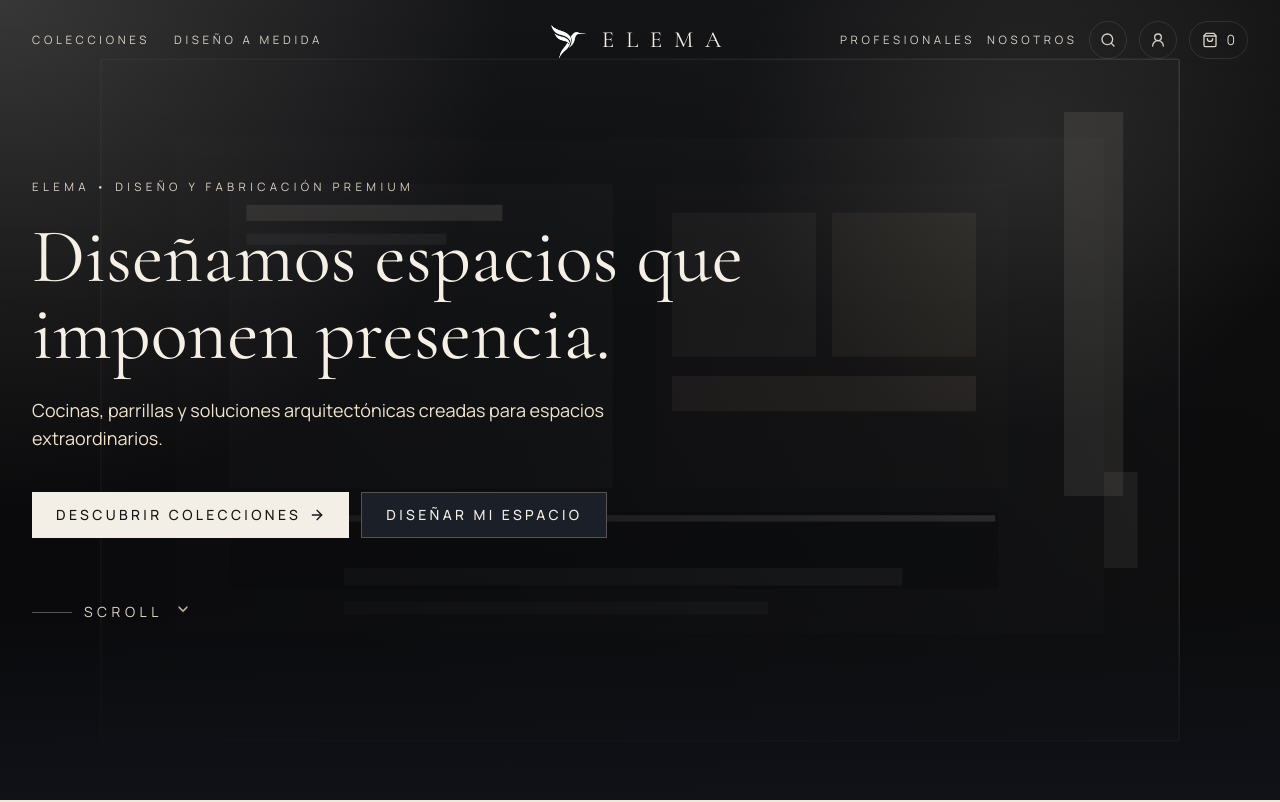
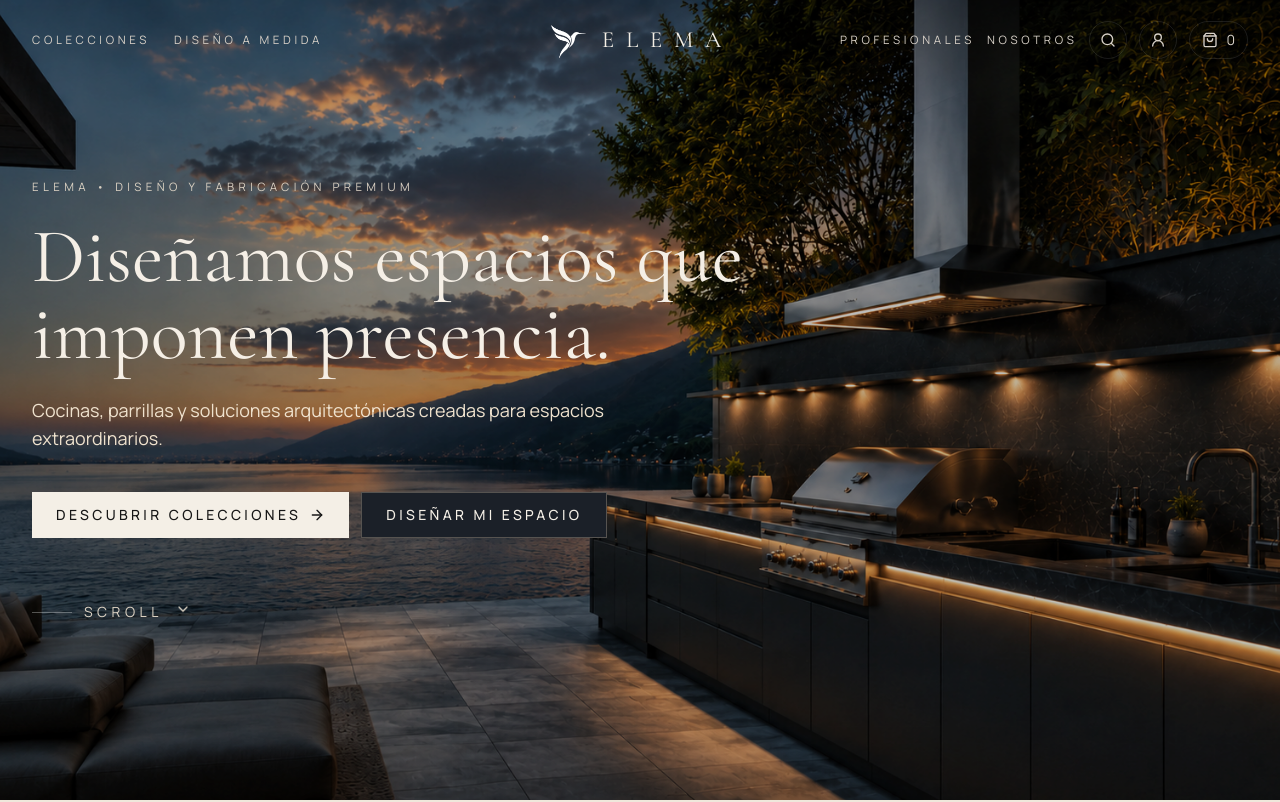
Before and after one commit to paredesvicente237-ctrl/elema-web, a Next.js app: page / in a window 1280 px wide. Shown: the top 802 px of the page. Built offline with nearby package versions, Linux system fonts and the light colour scheme.

Commit message:
feat: add luxury waterfront hero image

```diff
--- a/src/app/page.tsx
+++ b/src/app/page.tsx
@@ -18,10 +18,10 @@
   return (
     <main className="overflow-x-hidden bg-[#efe8dc] text-[#171717]">
       <section className="relative isolate min-h-[100svh] overflow-hidden bg-[#12141a]">
-        <div className="absolute inset-0 bg-[url('/images/hero-elema.svg')] bg-cover bg-center" />
-        <div className="absolute inset-0 bg-[radial-gradient(circle_at_top_left,rgba(245,239,230,0.16),transparent_34%),radial-gradient(circle_at_80%_18%,rgba(190,183,170,0.12),transparent_24%),linear-gradient(95deg,rgba(10,10,12,0.84)_0%,rgba(9,10,13,0.7)_42%,rgba(12,13,16,0.32)_100%)]" />
-        <div className="absolute inset-0 bg-[linear-gradient(180deg,rgba(255,255,255,0.04),transparent_40%,rgba(6,6,6,0.24))]" />
-        <div className="absolute inset-x-0 bottom-0 h-48 bg-gradient-to-t from-[#101218] to-transparent" />
+        <Image src="/images/hero-luxury-waterfront.png" alt="" fill sizes="100vw" className="object-cover object-center" quality={90} priority />
+        <div className="absolute inset-0 bg-black/25" />
+        <div className="absolute inset-0 bg-transparent" />
+        <div className="absolute inset-x-0 bottom-0 h-48 bg-transparent" />
 
         <div className="relative mx-auto flex min-h-[100svh] max-w-7xl flex-col justify-center px-4 py-24 sm:px-6 lg:px-8">
           <div className="max-w-3xl">
```
Also changed, not shown: public/images/hero-luxury-waterfront.png (added).
